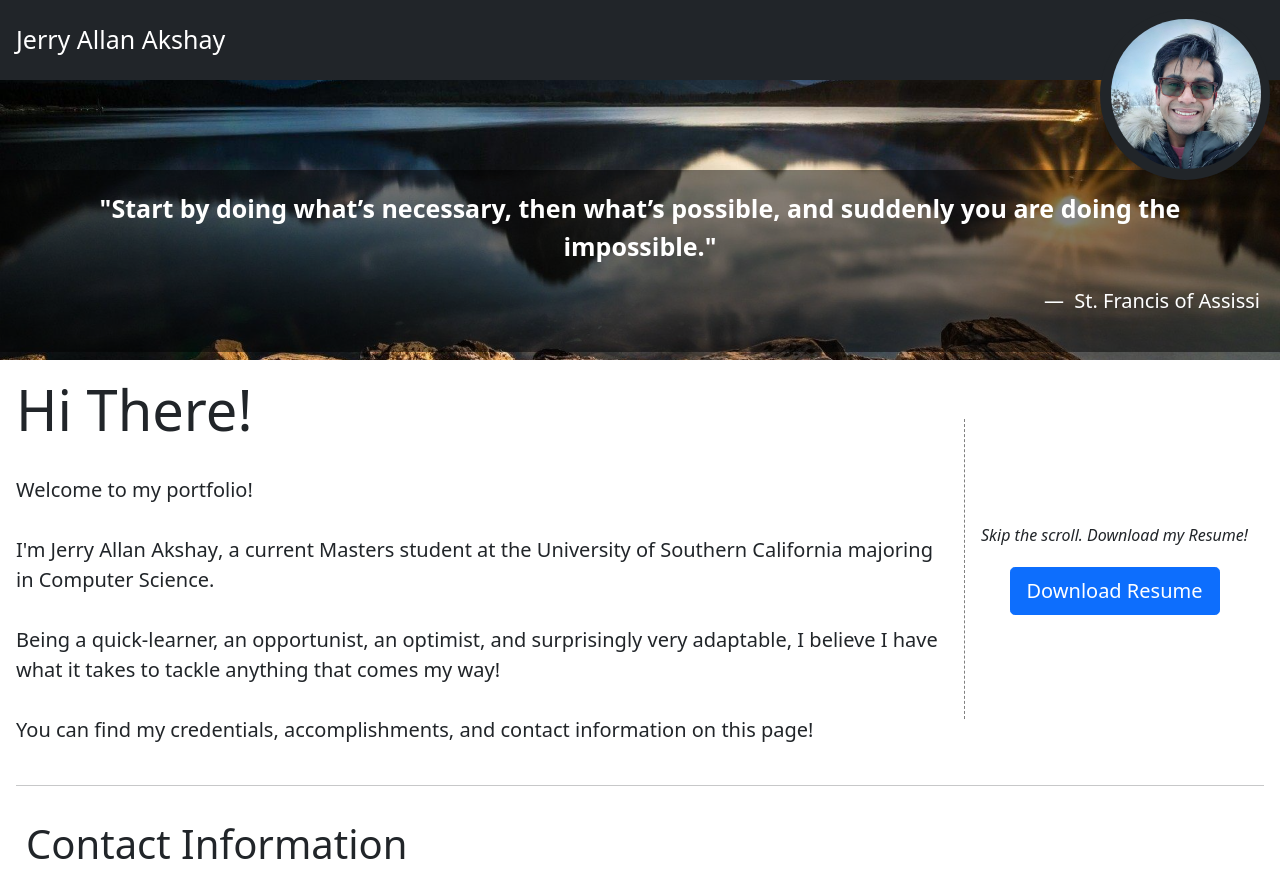
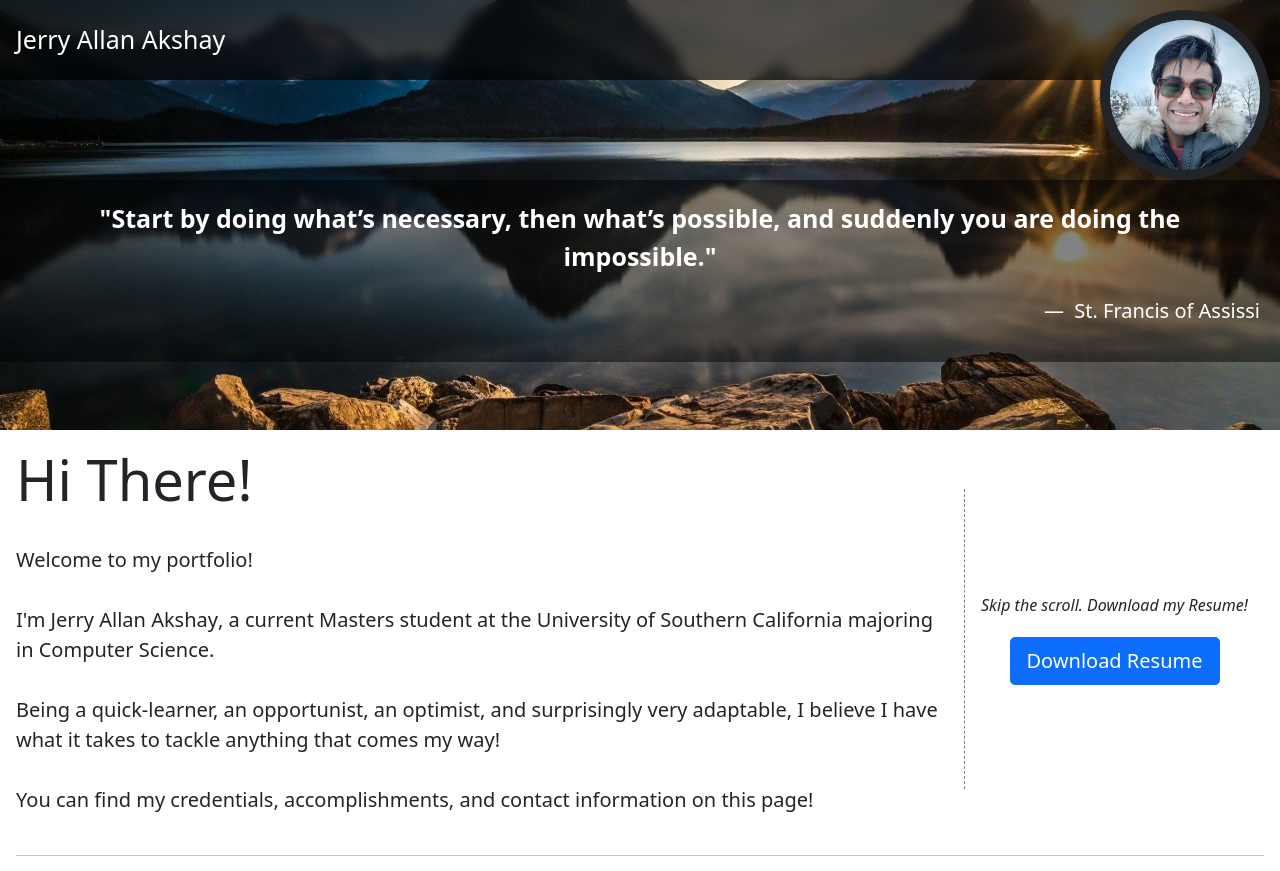
Before and after one commit to fallen-axe-shay/fallen-axe-shay.github.io, a plain HTML site: page index.html in a window 1280 px wide. Shown: the top 871 px of the page. Drawn offline with Linux system fonts and the light colour scheme.

Commit message:
Update app-styles.css

```diff
--- a/global/css/app/app-styles.css
+++ b/global/css/app/app-styles.css
@@ -7,6 +7,8 @@ body {
     position: fixed;
     width: 100%;
     z-index: 5;
+    background-color: rgba(0, 0, 0, 0.678) !important;
+    backdrop-filter: blur(6px);
 }
 
 .profile-picture {
@@ -25,8 +27,8 @@ body {
     border-radius: 110px;
     right: 0;
     top: 0;
-    margin-left: 11px;
-    margin-top: 9px;
+    margin-left: 10px;
+    margin-top: 10px;
     z-index: 10;
     transition: transform .2s;
 }
@@ -51,7 +53,7 @@ body {
 }
 
 .quote-bg-img {
-    height: 360px;
+    height: 430px;
     background: url("../../images/quote-background.jpg");
     background-position: center;
     min-width: -webkit-fill-available;
@@ -67,7 +69,7 @@ body {
 .quote {
     position: absolute;
     width: 100%;
-    top: 170px;
+    top: 180px;
     padding: 20px;
     text-align: center;
     transition: transform .2s;
```
